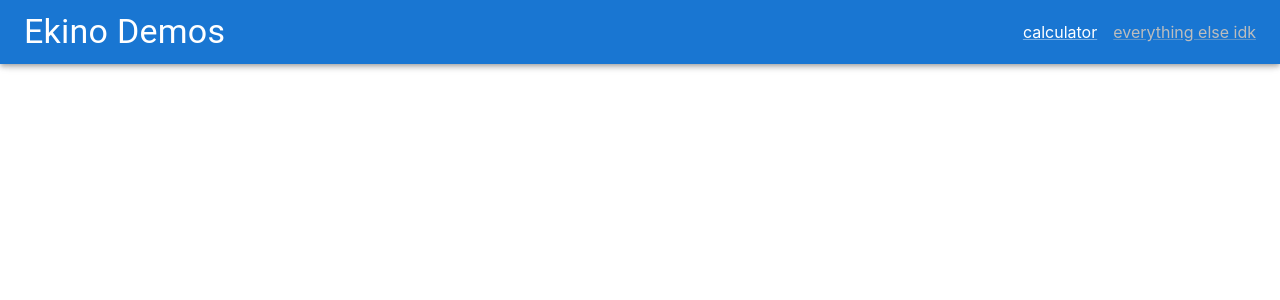
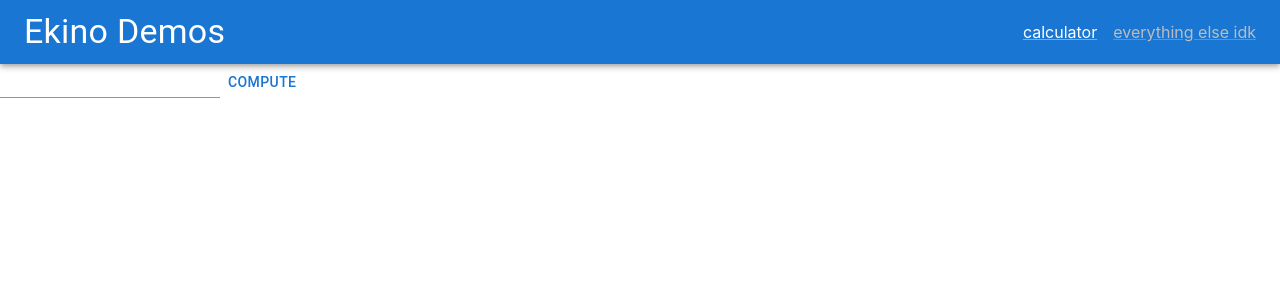
Before and after one commit to ekinohito/ekino-demos, a Next.js app: page /calculator in a window 1280 px wide. Shown: the top 300 px of the page. Built offline with nearby package versions, Linux system fonts and the light colour scheme.

Commit message:
working calculator

```diff
--- a/pages/calculator.tsx
+++ b/pages/calculator.tsx
@@ -1,8 +1,11 @@
 import type {NextPage} from 'next'
 import Head from 'next/head'
 import Header from "../src/components/Header";
+import {Button, Input, Typography} from "@mui/material";
+import {useCalculator} from "../src/hooks/useCalculator";
 
 const Calculator: NextPage = () => {
+    const {input, setInput, compute, result} = useCalculator()
     return (
         <>
             <Head>
@@ -11,6 +14,12 @@ const Calculator: NextPage = () => {
                 <link rel="icon" href="/favicon.ico"/>
             </Head>
             <Header/>
+            <Input
+                value={ input }
+                onChange={ (event) => setInput(event.target.value) }/>
+
+            <Button onClick={ compute }>Compute</Button>
+            <Typography>{ result }</Typography>
         </>
     )
 }
--- a/src/components/Header.tsx
+++ b/src/components/Header.tsx
@@ -1,10 +1,9 @@
 import React from 'react'
 import {AppBar, Link, Toolbar, Typography} from "@mui/material";
-import {color, useTheme} from "@mui/system";
 
 export default function Header() {
     return <>
-        <AppBar>
+        <AppBar position="sticky">
             <Toolbar>
                 <Typography variant="h4" flexGrow={ 1 }>Ekino Demos</Typography>
                 <Link color="primary.contrastText" sx={{ ml: 2, cursor: "pointer" }}>calculator</Link>
--- /dev/null
+++ b/src/hooks/useCalculator.ts
@@ -0,0 +1,11 @@
+import {useState} from "react";
+import {compute_expression} from "../logic/calculator";
+
+
+
+export function useCalculator() {
+    const [input, setInput] = useState('')
+    const [result, setResult] = useState('')
+    const compute = () => setResult(compute_expression(input))
+    return { input, setInput, result, compute }
+}
--- /dev/null
+++ b/src/logic/calculator.ts
@@ -0,0 +1,111 @@
+import {
+    DivideOperator,
+    Expression, MultiplyOperator,
+    NegativeOperator,
+    NumberExpression,
+    PositiveOperator, SubtractOperator,
+    SumOperator,
+} from "./expression";
+
+const matcher_values = {
+    number: /^\d+(\.\d+)?/,
+    plus: /^\+/,
+    minus: /^-/,
+    asterisk: /^\*/,
+    slash: /^\//,
+}
+type MatcherValues = typeof matcher_values
+type MatchId = keyof MatcherValues
+type Matcher = {
+    values: MatcherValues,
+    ids: MatchId[],
+    find: (expression: string) => (Match | undefined)
+}
+const matcher: Matcher = {
+    values: matcher_values,
+    ids: ["number", "plus", "minus", "asterisk", "slash"],
+    find: function (expression) {
+        const matches = this.ids
+            .map(id => { return { id, reMatch: expression.match(this.values[id]) ?? undefined } })
+        const { id, reMatch } = matches.find(match => match.reMatch !== undefined) ?? {}
+        if (id !== undefined && reMatch !== undefined)
+            return { type: id, text: reMatch[0] }
+    }
+}
+type Match = {
+    text: string,
+    type: MatchId,
+}
+type ParsedSymbol = Match & {
+    index: number
+}
+
+function isParsedSymbol(mixed: ParsedSymbol | Expression): mixed is ParsedSymbol {
+    return (mixed as ParsedSymbol).type !== undefined
+}
+
+function parse_expression(expression: string): ParsedSymbol[] {
+    let remainingExpression = expression.replace(/\s/g, '')
+    const matches: Match[] = []
+    while (remainingExpression !== '') {
+        const match = matcher.find(remainingExpression)
+        if (match === undefined) {
+            throw new Error("Incorrect input")
+        }
+        matches.push(match)
+        remainingExpression = remainingExpression.substr(match.text.length)
+    }
+    return matches.map((value, index) => { return { ...value, index } })
+}
+
+export function compute_expression(expression: string): string {
+    const symbols = parse_expression(expression)
+    const expressions: Expression[] = symbols.map((symbol, index, array) => {
+        switch (symbol.type) {
+            case "number":
+                return new NumberExpression(+symbol.text)
+            case "plus":
+                if (index === 0 || array[index - 1].type !== "number")
+                    return new PositiveOperator()
+                else
+                    return new SumOperator()
+            case "minus":
+                if (index === 0 || array[index - 1].type !== "number")
+                    return new NegativeOperator()
+                else
+                    return new SubtractOperator()
+            case "asterisk":
+                return new MultiplyOperator()
+            case "slash":
+                return new DivideOperator()
+        }
+    })
+    expressions.forEach((expression, index, array) => {
+        if (expression instanceof PositiveOperator || expression instanceof NegativeOperator) {
+            const argument = array[index + 1].root()
+            expression.argument = argument
+            argument.parent = expression
+        }
+    })
+    expressions.forEach((expression, index, array) => {
+        if (expression instanceof MultiplyOperator || expression instanceof DivideOperator) {
+            const leftArgument = array[index - 1].root()
+            const rightArgument = array[index + 1].root()
+            expression.leftArgument = leftArgument
+            expression.rightArgument = rightArgument
+            leftArgument.parent = expression
+            rightArgument.parent = expression
+        }
+    })
+    expressions.forEach((expression, index, array) => {
+        if (expression instanceof SumOperator || expression instanceof SubtractOperator) {
+            const leftArgument = array[index - 1].root()
+            const rightArgument = array[index + 1].root()
+            expression.leftArgument = leftArgument
+            expression.rightArgument = rightArgument
+            leftArgument.parent = expression
+            rightArgument.parent = expression
+        }
+    })
+    return expressions[0].root().value().toString()
+}
--- /dev/null
+++ b/src/logic/expression.ts
@@ -0,0 +1,92 @@
+export abstract class Expression {
+    abstract value(): number
+    abstract type: string
+    parent: Expression | null = null
+    root(): Expression {
+        return this.parent?.root() ?? this
+    }
+}
+
+export class NumberExpression extends Expression {
+    type = "number"
+    private readonly exactValue: number;
+    constructor(exactValue: number) {
+        super();
+        this.exactValue = exactValue
+    }
+    value(): number {
+        return this.exactValue
+    }
+}
+
+export abstract class BinaryOperator extends Expression {
+    leftArgument?: Expression
+    rightArgument?: Expression
+    constructor(leftArgument?: Expression, rightArgument?: Expression) {
+        super();
+        this.leftArgument = leftArgument
+        this.rightArgument = rightArgument
+    }
+    value(): number {
+        if (this.leftArgument === undefined || this.rightArgument === undefined)
+            throw Error("Something went wrong")
+        return this.operation(this.leftArgument.value(), this.rightArgument.value());
+    }
+    abstract operation(leftArgument: number, rightArgument: number): number
+}
+
+export class SumOperator extends BinaryOperator {
+    type = "sum"
+    operation(leftArgument: number, rightArgument: number): number {
+        return leftArgument + rightArgument;
+    }
+}
+
+export class SubtractOperator extends BinaryOperator {
+    type = "subtract"
+    operation(leftArgument: number, rightArgument: number): number {
+        return leftArgument - rightArgument;
+    }
+}
+
+export class MultiplyOperator extends BinaryOperator {
+    type = "multiply"
+    operation(leftArgument: number, rightArgument: number): number {
+        return leftArgument * rightArgument;
+    }
+}
+
+export class DivideOperator extends BinaryOperator {
+    type = "divide"
+    operation(leftArgument: number, rightArgument: number): number {
+        return leftArgument / rightArgument;
+    }
+}
+
+export abstract class UnaryOperator extends Expression {
+    argument?: Expression
+    constructor(argument?: Expression) {
+        super();
+        this.argument = argument
+    }
+    value() {
+        if (this.argument === undefined)
+            throw Error("Something went wrong")
+        return this.operation(this.argument.value())
+    }
+    abstract operation(argument: number): number
+}
+
+export class NegativeOperator extends UnaryOperator {
+    type = "negative"
+    operation(argument: number): number {
+        return -argument
+    }
+}
+
+export class PositiveOperator extends UnaryOperator {
+    type = "divide"
+    operation(argument: number): number {
+        return argument
+    }
+}
```
